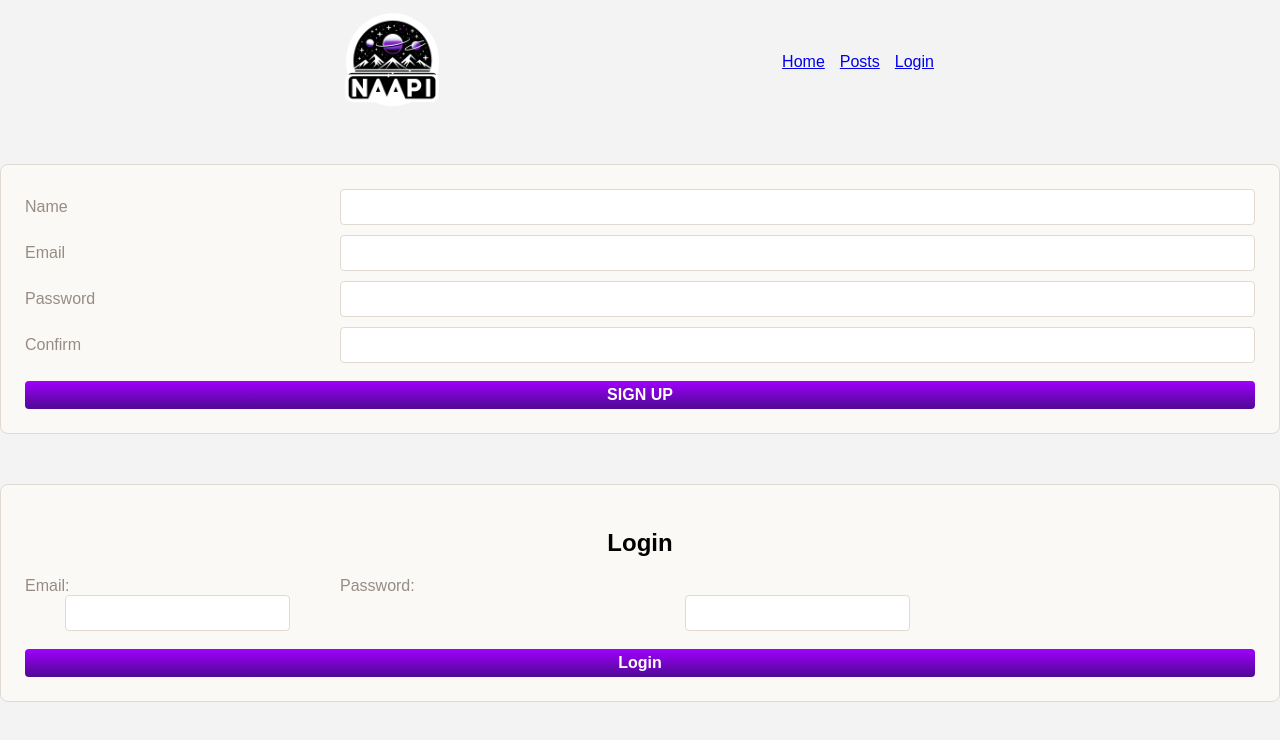
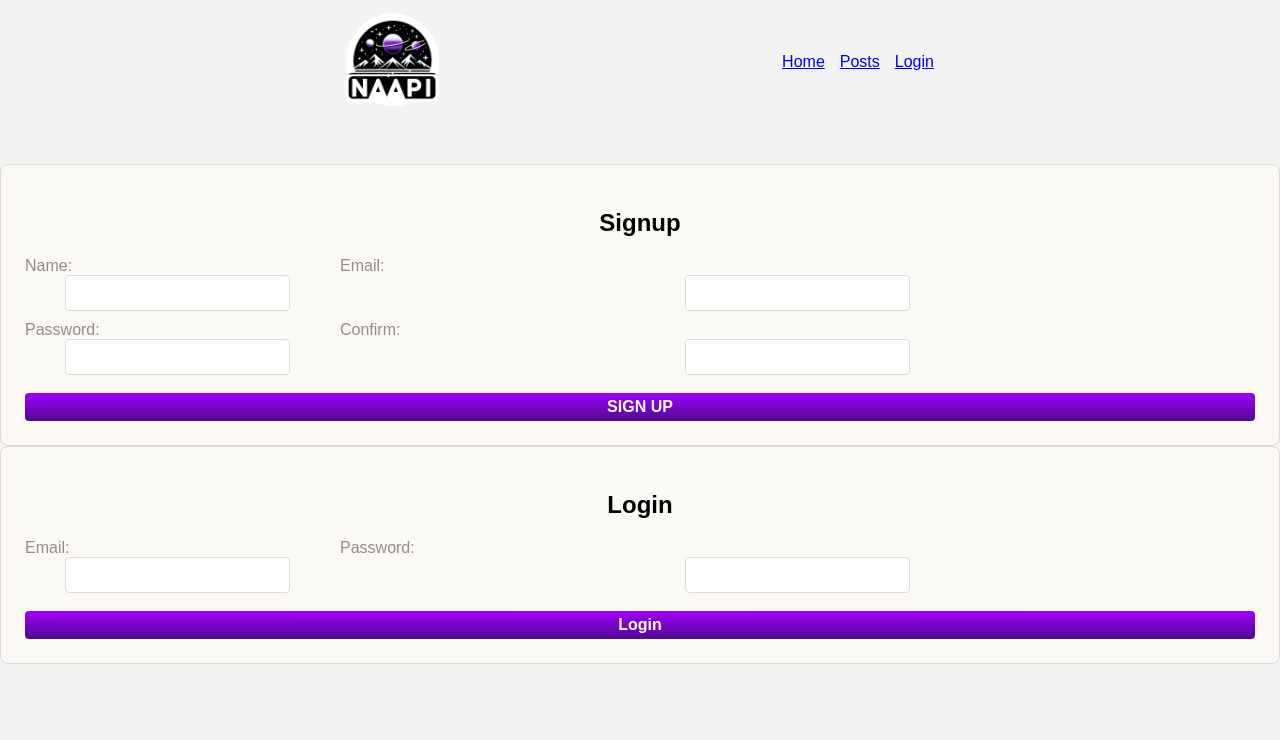
Before and after one commit to idmasse/NAAPI, a React (Create React App) app: page /login in a window 1280 px wide. Shown: the top 740 px of the page. Built offline with nearby package versions, Linux system fonts and the light colour scheme.

Commit message:
updates signup form

```diff
--- a/src/components/SignUpForm/SignUpForm.jsx
+++ b/src/components/SignUpForm/SignUpForm.jsx
@@ -2,7 +2,7 @@ import { useState } from "react";
 import { signUp } from "../../utilities/users-service.js";
 
 export default function SignUpFormFunc({ setUser }) {
-    const [ formData, setFormData ] = useState({
+    const [formData, setFormData] = useState({
         name: '',
         email: '',
         password: '',
@@ -21,34 +21,45 @@ export default function SignUpFormFunc({ setUser }) {
     async function handleSubmit(evt) {
         evt.preventDefault()
         try {
-            const formDataPayload = {...formData}
+            const formDataPayload = { ...formData }
             delete formDataPayload.error
             delete formDataPayload.confirm
             const user = await signUp(formDataPayload)
             setUser(user)
-        } catch(err) {
+        } catch (err) {
             console.log(err)
             setFormData({ error: 'Sign-Up failed - Try again' })
         }
     }
 
     const disable = formData.password !== formData.confirm;
+
     return (
-        <div>
+        <div className="form-wrapper">
             <div className="form-container">
+                <h2>Signup</h2>
+                <p className="error-message">{formData.error}</p>
                 <form autoComplete="off" onSubmit={handleSubmit}>
-                <label>Name</label>
+                    <div className="form-group">
+                        <label>Name:</label>
                         <input type="text" name="name" value={formData.name} onChange={handleChange} required />
-                <label>Email</label>
+                    </div>
+                    <div className="form-group">
+                        <label>Email:</label>
                         <input type="email" name="email" value={formData.email} onChange={handleChange} required />
-                <label>Password</label>
+                    </div>
+                    <div className="form-group">
+                        <label>Password:</label>
                         <input type="password" name="password" value={formData.password} onChange={handleChange} required />
-                <label>Confirm</label>
+                    </div>
+                    <div className="form-group">
+                        <label>Confirm:</label>
                         <input type="password" name="confirm" value={formData.confirm} onChange={handleChange} required />
+                    </div>
                     <button type="submit" disabled={disable}>SIGN UP</button>
                 </form>
             </div>
-            <p className="error-message">&nbsp;{formData.error}</p>
+
         </div>
     )
 }
```
Lines whose indentation alone changed are shown as unchanged.
